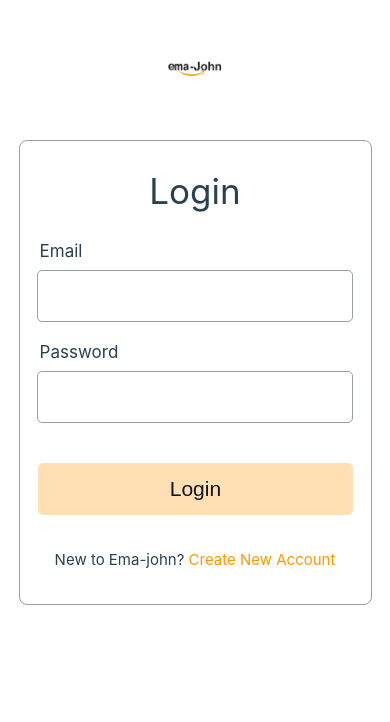
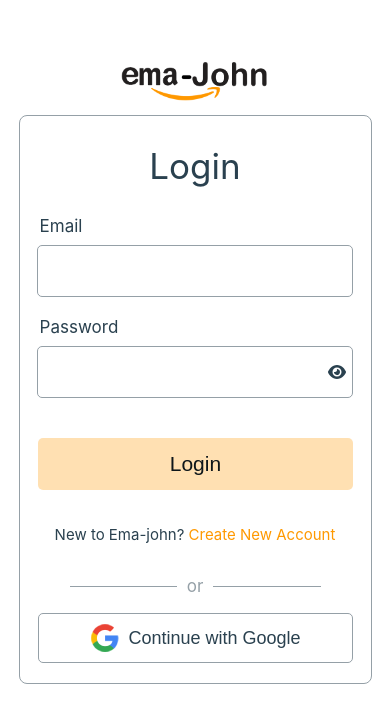
Before and after one commit to azimuddin2/ema-john-client-side, a React (Create React App) app: page /login in a window 390 px wide. Shown: the top 722 px of the page. Built offline with nearby package versions, Linux system fonts and the light colour scheme; no server answers.

Commit message:
added is show password

```diff
--- a/src/components/Login/Login.css
+++ b/src/components/Login/Login.css
@@ -1,8 +1,8 @@
-.container{
+.container {
     margin: 60px auto;
 }
 
-.nav-logo img{
+.nav-logo img {
     width: 14%;
 }
 
@@ -17,7 +17,7 @@
     border-radius: 8px;
     margin: 0px auto;
     box-shadow: -12px 13px 0px 0px rgb(255 153 0 / 30%);
-    padding-bottom: 40px;
+    padding-bottom: 36px;
 }
 
 .form-title {
@@ -87,17 +87,38 @@
     text-align: center;
 }
 
+.show-password {
+    position: absolute;
+    color: #2A414F;
+    cursor: pointer;
+    margin-left: 440px;
+    margin-top: -36px;
+}
+
 
 /* responsive tablet device*/
-@media screen and (min-width: 577px) and (max-width: 991px) {}
+@media screen and (min-width: 577px) and (max-width: 991px) {
+    .nav-logo img {
+        width: 20%;
+    }
+}
 
 
 /* responsive mobile device */
 @media screen and (max-width: 576px) {
+    .nav-logo img {
+        width: 38%;
+    }
+
+    .nav-logo {
+        text-align: center;
+        margin-bottom: 10px;
+    }
+
     .form-container {
         box-shadow: none;
         width: 90%;
-        margin: 60px auto;
+        margin: 0px auto;
         height: 100%;
         padding-bottom: 20px;
     }
@@ -115,4 +136,11 @@
         padding: 0px;
         margin: 20px 18px;
     }
+
+    .show-password {
+        position: absolute;
+        right: 44px;
+        cursor: pointer;
+        margin-top: -36px;
+    }
 }
--- a/src/components/Login/Login.js
+++ b/src/components/Login/Login.js
@@ -1,12 +1,16 @@
-import React from 'react';
+import React, { useState } from 'react';
 import { Link, useLocation, useNavigate } from 'react-router-dom';
 import './Login.css';
 import logo from '../../images/logo.png';
 import { useContext } from 'react';
 import { AuthContext } from '../../contexts/UserContext';
+import { FontAwesomeIcon } from '@fortawesome/react-fontawesome';
+import { faEye, faEyeSlash } from '@fortawesome/free-solid-svg-icons';
+import SocialLogin from '../SocialLogin/SocialLogin';
 
 const Login = () => {
     const { signIn } = useContext(AuthContext);
+    const [showPassword, setShowPassword] = useState(false);
     const navigate = useNavigate();
     const location = useLocation();
     const from = location.state?.from?.pathname || '/shop';
@@ -27,7 +31,7 @@
             .catch((error) => {
                 console.error(error);
             })
-    }
+    };
 
     return (
         <section className='container'>
@@ -45,12 +49,24 @@
                     </div>
                     <div className="input-group">
                         <label htmlFor="password">Password</label>
-                        <input type="password" name="password" required />
+                        <input type={showPassword ? "text" : "password"} name="password" required />
+                        <p
+                            className='show-password'
+                            onClick={() => setShowPassword(!showPassword)}
+                        >
+                            {
+                                showPassword ?
+                                    <FontAwesomeIcon className='text-gray-400' icon={faEyeSlash}></FontAwesomeIcon>
+                                    :
+                                    <FontAwesomeIcon className='text-gray-400' icon={faEye}></FontAwesomeIcon>
+                            }
+                        </p>
                     </div>
                     {/* <p style={{ color: 'red', textAlign: 'center' }}>{errorMessage}</p> */}
                     <input className='form-submit' type="submit" value="Login" />
                 </form>
                 <p className='form-link-title'>New to Ema-john? <Link className='form-link' to={'/signup'}>Create New Account</Link></p>
+                <SocialLogin></SocialLogin>
             </div>
         </section>
     );
--- a/src/components/SignUp/SignUp.js
+++ b/src/components/SignUp/SignUp.js
@@ -1,13 +1,17 @@
+import { faEye, faEyeSlash } from '@fortawesome/free-solid-svg-icons';
+import { FontAwesomeIcon } from '@fortawesome/react-fontawesome';
 import React from 'react';
 import { useContext } from 'react';
 import { useState } from 'react';
 import { Link } from 'react-router-dom';
 import { AuthContext } from '../../contexts/UserContext';
 import logo from '../../images/logo.png';
+import SocialLogin from '../SocialLogin/SocialLogin';
 
 const SignUp = () => {
     const [error, setError] = useState(null);
     const { createUser } = useContext(AuthContext);
+    const [showPassword, setShowPassword] = useState(false);
 
     const handleSubmit = (event) => {
         event.preventDefault();
@@ -52,16 +56,39 @@
                     </div>
                     <div className="input-group">
                         <label htmlFor="password">Password</label>
-                        <input type="password" name="password" required />
+                        <input type={showPassword ? "text" : "password"} name="password" required />
+                        <p
+                            className='show-password'
+                            onClick={() => setShowPassword(!showPassword)}
+                        >
+                            {
+                                showPassword ?
+                                    <FontAwesomeIcon className='text-gray-400' icon={faEyeSlash}></FontAwesomeIcon>
+                                    :
+                                    <FontAwesomeIcon className='text-gray-400' icon={faEye}></FontAwesomeIcon>
+                            }
+                        </p>
                     </div>
                     <div className="input-group">
                         <label htmlFor="confirm-password">Confirm Password</label>
-                        <input type="password" name="confirm" required />
+                        <input type={showPassword ? "text" : "password"} name="confirm" required />
+                        <p
+                            className='show-password'
+                            onClick={() => setShowPassword(!showPassword)}
+                        >
+                            {
+                                showPassword ?
+                                    <FontAwesomeIcon className='text-gray-400' icon={faEyeSlash}></FontAwesomeIcon>
+                                    :
+                                    <FontAwesomeIcon className='text-gray-400' icon={faEye}></FontAwesomeIcon>
+                            }
+                        </p>
                     </div>
                     <p style={{ color: 'red', textAlign: 'center' }}>{error}</p>
                     <input className='form-submit' type="submit" value="Sign Up" />
                 </form>
                 <p className='form-link-title'>Already have an account? <Link className='form-link' to={'/login'}>Login</Link></p>
+                <SocialLogin></SocialLogin>
             </div>
         </section>
     );
--- /dev/null
+++ b/src/components/SocialLogin/SocialLogin.css
@@ -0,0 +1,82 @@
+.divider {
+    display: flex;
+    align-items: center;
+    justify-content: space-evenly;
+    margin: 0 50px;
+}
+
+.divider-left{
+    border-bottom: 1px solid #95A0A7;
+    width: 150px;
+}
+
+.divider-right{
+    border-bottom: 1px solid #95A0A7;
+    width: 150px;
+}
+
+.divider-text {
+    color: #95A0A7;
+    font-size: 17px;
+    font-weight: 400;
+}
+
+.social-btn{
+    display: flex;
+    align-items: center;
+    justify-content: center;
+    width: 416px;
+    height: 50px;
+    background-color: #fff;
+    border: 1px solid #95A0A7;
+    border-radius: 5px;
+    font-size: 20px;
+    margin: 10px 43px;
+    padding: 25px 0;
+}
+
+.social-text{
+    font-size: 18px;
+    color: #2A414F;
+    font-weight: 400;
+    margin-left: 8px;
+}
+
+.social-btn:hover{
+    background-color: #1C2B35;
+    cursor: pointer;
+    transition: 0.5s ease-in-out;
+}
+
+.social-btn:hover .social-text{
+    color: #fff;
+    transition: 0.5s ease-in-out;
+}
+
+
+/* responsive mobile device */
+@media screen and (max-width: 576px) {
+    .divider {
+        margin: 0 50px;
+    }
+
+    .divider-left{
+        border-bottom: 1px solid #95A0A7;
+        width: 100%;
+    }
+
+    .divider-right{
+        border-bottom: 1px solid #95A0A7;
+        width: 100%;
+    }
+
+    .social-btn{
+        width: 90%;
+        padding: 0px;
+        margin: 0px 18px;
+    }
+
+    .divider-text {
+      padding: 0 10px;
+    }
+}
--- /dev/null
+++ b/src/components/SocialLogin/SocialLogin.js
@@ -0,0 +1,23 @@
+import React from 'react';
+import './SocialLogin.css';
+import google from '../../images/google.png';
+
+const SocialLogin = () => {
+    return (
+        <div className='social-login-container'>
+            <div className='divider'>
+                <div className='divider-left'></div>
+                <p className='divider-text'>or</p>
+                <div className='divider-right'></div>
+            </div>
+            <div className='social-login'>
+                <button className='social-btn'>
+                    <img src={google} alt="" />
+                    <span className='social-text'>Continue with Google</span>
+                </button>
+            </div>
+        </div>
+    );
+};
+
+export default SocialLogin;
```
Also changed, not shown: src/images/google.png (added).
